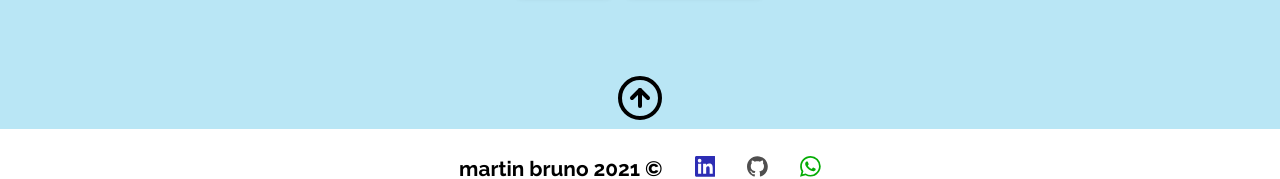
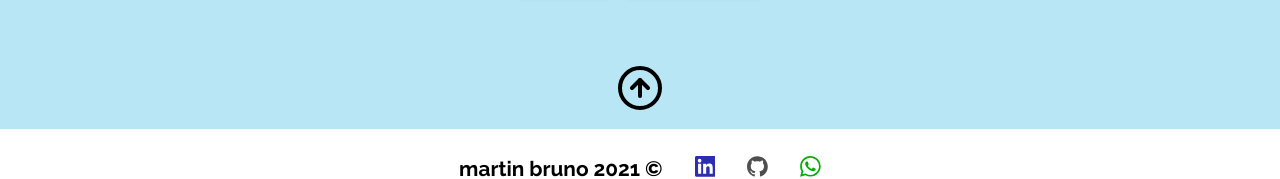
Before and after one commit to martnbruno/portfolio-react, a React (Create React App) app: page / in a window 1280 px wide. Shown: the part 2367-2546 px from the top of the page. Built offline with nearby package versions, Linux system fonts and the light colour scheme.

Commit message:
fix scroll to top arrow positioning

```diff
--- a/src/scss/layout/_projects.scss
+++ b/src/scss/layout/_projects.scss
@@ -10,7 +10,7 @@
     cursor: pointer;
     font-size: 3rem;
     position: relative;
-    top: 5px;
+    top: -5px;
     color: #000;
     &:hover {
       color: $color-primary;
```
